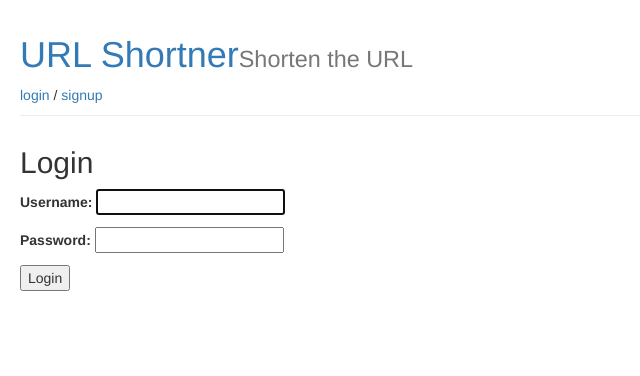
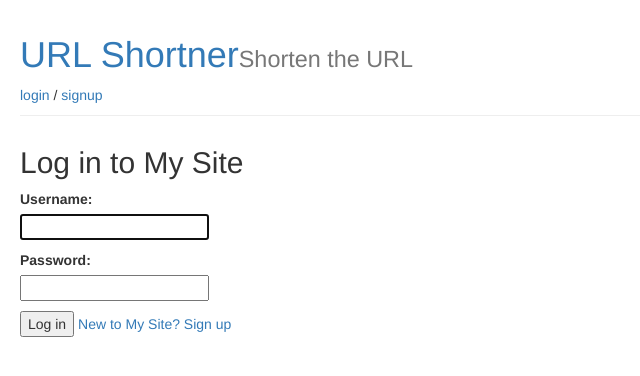
Before and after one commit to alisonamerico/django-url-shortener, a Django app: page /login/ in a window 1280 px wide. Shown: the top 376 px of the page, without its empty margins (0-640 px from the left). Run offline with Django 3.2, Linux system fonts and the light colour scheme; some libraries are stand-ins or nearby versions.

Commit message:
updating urls

```diff
--- a/core/templates/index.html
+++ b/core/templates/index.html
@@ -3,6 +3,9 @@
 {% block title %}URL Shortner - Make your URL shorter!{% endblock %}
 
 {% block content %}
+
+<!--  <h2>Welcome, {{ user.get_full_name }} <small>{{ user.username }}</small>!</h2>
+  <p>Your email address: {{ user.email }}</p> -->
 
 <div class="panel panel-default">
    <div class="panel-body">
--- a/core/templates/registration/login.html
+++ b/core/templates/registration/login.html
@@ -1,14 +1,26 @@
 {% extends 'base.html' %}
 
-
-{% block title %}Login{% endblock %}
-
 {% block content %}
-  <h2>Login</h2>
-  <form  method="post">
+  <h2>Log in to My Site</h2>
+  {% if form.errors %}
+    <p style="color: red">Your username and password didn't match. Please try again.</p>
+  {% endif %}
+  <form method="post">
     {% csrf_token %}
-    {{ form.as_p }}
-    <button type="submit">Login</button>
+    <input type="hidden" name="next" value="{{ next }}" />
+    {% for field in form %}
+      <p>
+        {{ field.label_tag }}<br>
+        {{ field }}<br>
+        {% for error in field.errors %}
+          <p style="color: red">{{ error }}</p>
+        {% endfor %}
+        {% if field.help_text %}
+          <p><small style="color: grey">{{ field.help_text }}</small></p>
+        {% endif %}
+      </p>
+    {% endfor %}
+    <button type="submit">Log in</button>
+    <a href="{% url 'signup' %}">New to My Site? Sign up</a>
   </form>
-
 {% endblock %}
--- a/core/views.py
+++ b/core/views.py
@@ -8,7 +8,7 @@ from django.contrib.auth.decorators import login_required
 from core.forms import SignUpForm
 
 
-@login_required
+#@login_required
 def index(request):
     return render(request, 'index.html')
 
```
